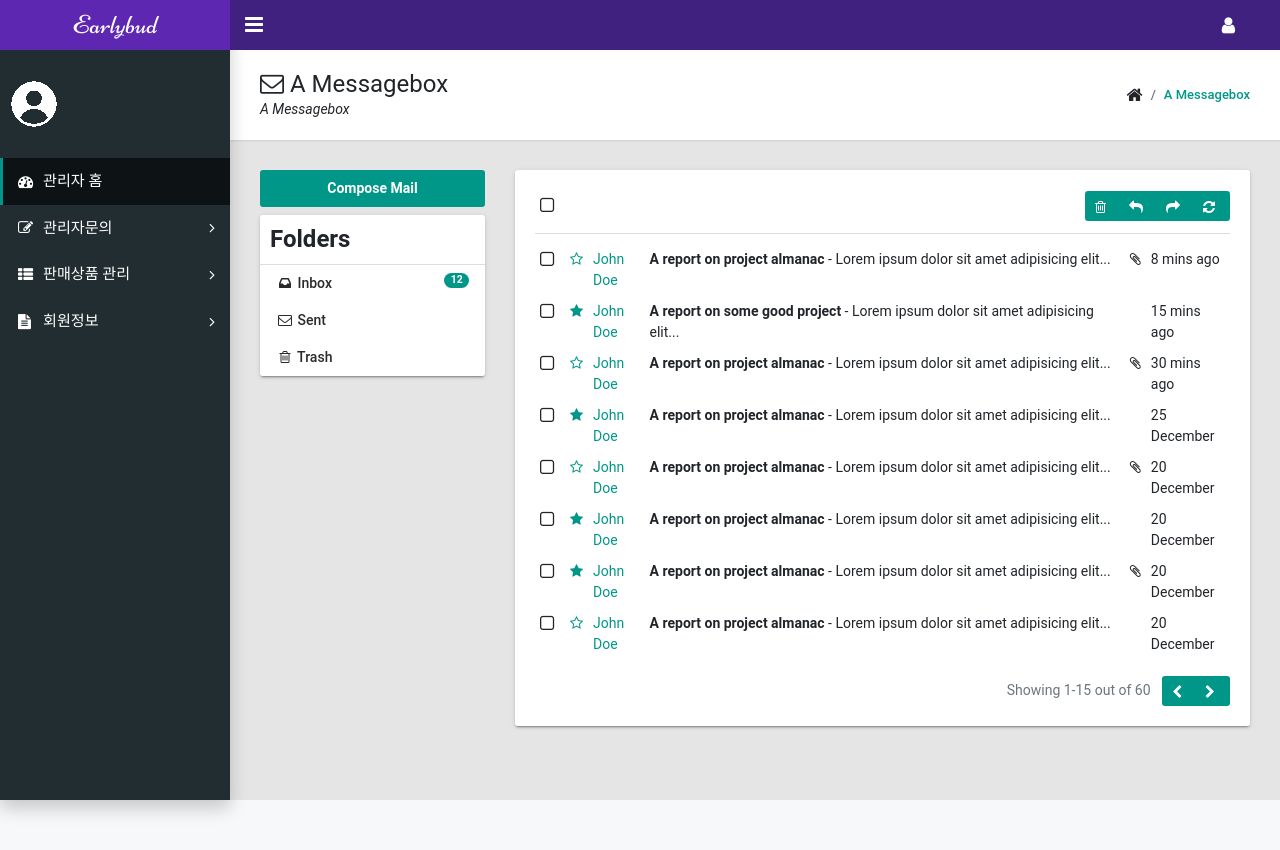
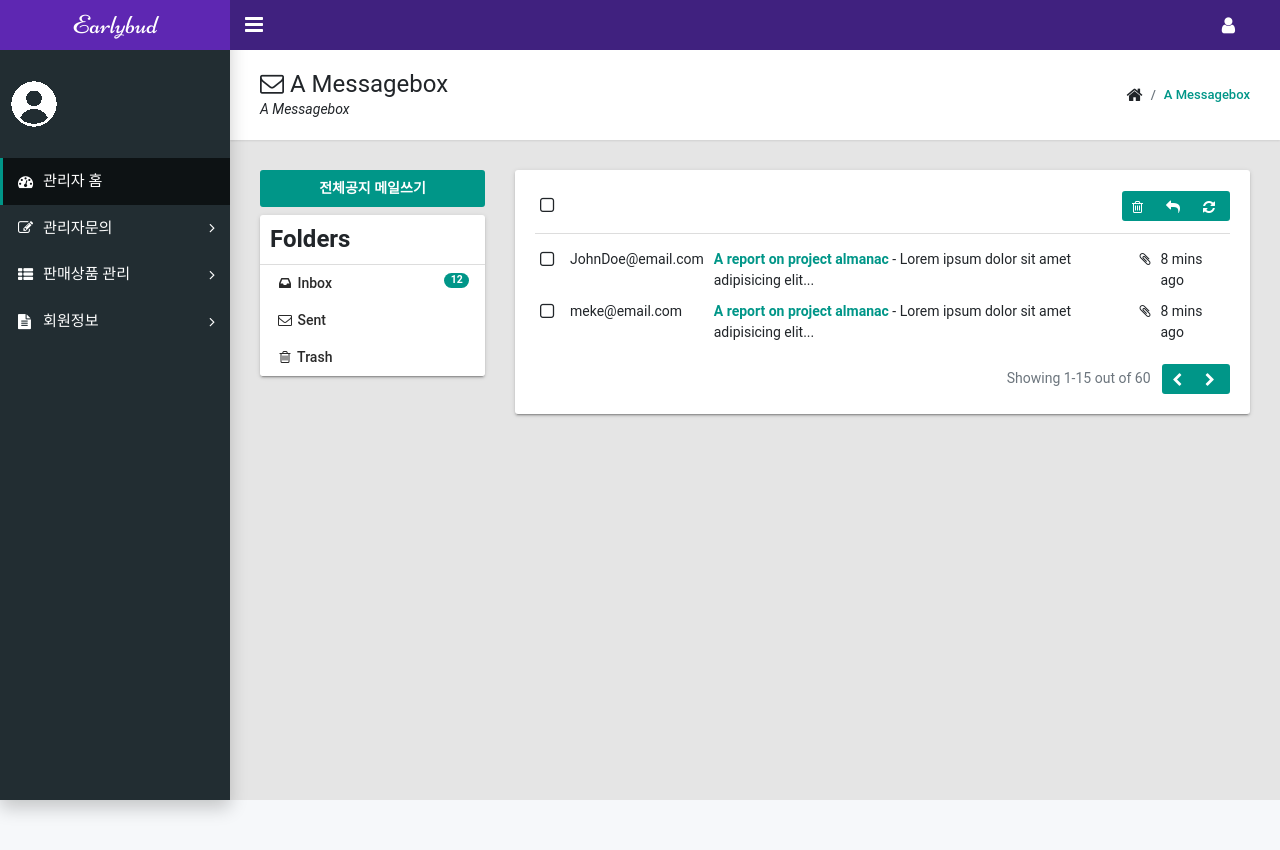
Before and after one commit to laughcryrepeat/Earlybud, a Java web app: template Earlybud/src/main/webapp/WEB-INF/views/admin/page_mailbox.jsp in a window 1280 px wide. Run offline with Spring Boot 4, a stand-in JSP engine, Linux system fonts and the light colour scheme; the template is opened without the code that fills it, so the values that code supplies are empty; the project's own start-up code is not run, and a stand-in starts its controllers and pages; some libraries are stand-ins or nearby versions.

Commit message:
member dto update

```diff
--- a/Earlybud/src/main/java/com/earlybud/member/dao/MemberDAO.java
+++ b/Earlybud/src/main/java/com/earlybud/member/dao/MemberDAO.java
@@ -3,5 +3,5 @@
 import com.earlybud.model.Member;
 
 public interface MemberDAO {
-	public Member read(String userid);
+	public Member read(String email);
 }
--- a/Earlybud/src/main/java/com/earlybud/member/dao/MemberDaoImpl.java
+++ b/Earlybud/src/main/java/com/earlybud/member/dao/MemberDaoImpl.java
@@ -13,8 +13,8 @@
 	private String ns = "com.earlybud.model.Member";
 
 	@Override
-	public Member read(String userid) {
-		return sqlSession.selectOne(ns+".read", userid);
+	public Member read(String email) {
+		return sqlSession.selectOne(ns+".read", email);
 	}
 
 }
--- a/Earlybud/src/main/java/com/earlybud/model/Auth.java
+++ b/Earlybud/src/main/java/com/earlybud/model/Auth.java
@@ -4,6 +4,6 @@
 
 @Data
 public class Auth {
-	private String userid;
-	private String auth;
+	private String email;
+	private String authority;
 }
--- a/Earlybud/src/main/java/com/earlybud/security/CustomUserDetailsService.java
+++ b/Earlybud/src/main/java/com/earlybud/security/CustomUserDetailsService.java
@@ -22,10 +22,10 @@
 	private MemberDAO dao;
 
 	@Override
-	public UserDetails loadUserByUsername(String userName) throws UsernameNotFoundException {
-		log.warn("Load User By UserName : "+userName); //userName == userid
+	public UserDetails loadUserByUsername(String email) throws UsernameNotFoundException {
+		log.warn("Load User By UserName : "+email); //userName == userid
 
-		Member member = dao.read(userName);
+		Member member = dao.read(email);
 
 		log.warn("queried by member mapper: "+member);
 
--- a/Earlybud/src/main/webapp/WEB-INF/views/admin/page_mailbox.jsp
+++ b/Earlybud/src/main/webapp/WEB-INF/views/admin/page_mailbox.jsp
@@ -19,7 +19,7 @@
       </div>
       <div class="row">
         <div class="col-md-3">
-            <button type="button" class="mb-2 btn btn-primary btn-block" id="emailBtn">Compose Mail</button>
+            <button type="button" class="mb-2 btn btn-primary btn-block" id="emailBtn1">전체공지 메일쓰기</button>
           <div class="tile p-0">
             <h4 class="tile-title folder-head">Folders</h4>
             <div class="tile-body">
@@ -44,25 +44,25 @@
               </div>
               <div class="btn-group">
                 <button class="btn btn-primary btn-sm" type="button"><i class="fa fa-trash-o"></i></button>
-                <button class="btn btn-primary btn-sm" type="button"><i class="fa fa-reply"></i></button>
-                <button class="btn btn-primary btn-sm" type="button"><i class="fa fa-share"></i></button>
+                <button id="emailBtn2" class="btn btn-primary btn-sm" type="button"><i class="fa fa-reply"></i></button>
                 <button class="btn btn-primary btn-sm" type="button"><i class="fa fa-refresh"></i></button>
               </div>
             </div>
             <div class="table-responsive mailbox-messages">
               <table class="table table-hover">
+
                 <tbody>
+
                   <tr>
                     <td>
                       <div class="animated-checkbox">
                         <label>
-                          <input type="checkbox"><span class="label-text"> </span>
+                          <input class="msg_check" type="checkbox"><span class="label-text"> </span>
                         </label>
                       </div>
                     </td>
-                    <td><a href="#"><i class="fa fa-star-o"></i></a></td>
-                    <td><a href="read-mail.html">John Doe</a></td>
-                    <td class="mail-subject"><b>A report on project almanac</b> - Lorem ipsum dolor sit amet adipisicing elit...</td>
+                    <td class="user_email">JohnDoe@email.com</td>
+                      <td class="request"><a data-toggle="modal" data-backdrop="static" data-keyboard="false" href="#msg_modal" onclick="requestMsg('JohnDoe@email.com')"><b>A report on project almanac</b></a> - Lorem ipsum dolor sit amet adipisicing elit...</td>
                     <td><i class="fa fa-paperclip"></i></td>
                     <td>8 mins ago</td>
                   </tr>
@@ -70,101 +70,18 @@
                     <td>
                       <div class="animated-checkbox">
                         <label>
-                          <input type="checkbox"><span class="label-text"> </span>
+                          <input class="msg_check" type="checkbox"><span class="label-text"> </span>
                         </label>
                       </div>
                     </td>
-                    <td><a href="#"><i class="fa fa-star"></i></a></td>
-                    <td><a href="read-mail.html">John Doe</a></td>
-                    <td><b>A report on some good project</b> - Lorem ipsum dolor sit amet adipisicing elit...</td>
-                    <td></td>
-                    <td>15 mins ago</td>
+                    <td class="user_email">meke@email.com</td>
+                      <td class="request"><a data-toggle="modal" data-backdrop="static" data-keyboard="false" href="#msg_modal" onclick="requestMsg('meke@email.com')"><b>A report on project almanac</b></a> - Lorem ipsum dolor sit amet adipisicing elit...</td>
+                    <td><i class="fa fa-paperclip"></i></td>
+                    <td>8 mins ago</td>
                   </tr>
-                  <tr>
-                    <td>
-                      <div class="animated-checkbox">
-                        <label>
-                          <input type="checkbox"><span class="label-text"> </span>
-                        </label>
-                      </div>
-                    </td>
-                    <td><a href="#"><i class="fa fa-star-o"></i></a></td>
-                    <td><a href="read-mail.html">John Doe</a></td>
-                    <td class="mail-subject"><b>A report on project almanac</b> - Lorem ipsum dolor sit amet adipisicing elit...</td>
-                    <td><i class="fa fa-paperclip"></i></td>
-                    <td>30 mins ago</td>
-                  </tr>
-                  <tr>
-                    <td>
-                      <div class="animated-checkbox">
-                        <label>
-                          <input type="checkbox"><span class="label-text"> </span>
-                        </label>
-                      </div>
-                    </td>
-                    <td><a href="#"><i class="fa fa-star"></i></a></td>
-                    <td><a href="read-mail.html">John Doe</a></td>
-                    <td class="mail-subject"><b>A report on project almanac</b> - Lorem ipsum dolor sit amet adipisicing elit...</td>
-                    <td></td>
-                    <td>25 December</td>
-                  </tr>
-                  <tr>
-                    <td>
-                      <div class="animated-checkbox">
-                        <label>
-                          <input type="checkbox"><span class="label-text"> </span>
-                        </label>
-                      </div>
-                    </td>
-                    <td><a href="#"><i class="fa fa-star-o"></i></a></td>
-                    <td><a href="read-mail.html">John Doe</a></td>
-                    <td class="mail-subject"><b>A report on project almanac</b> - Lorem ipsum dolor sit amet adipisicing elit...</td>
-                    <td><i class="fa fa-paperclip"></i></td>
-                    <td>20 December</td>
-                  </tr>
-                  <tr>
-                    <td>
-                      <div class="animated-checkbox">
-                        <label>
-                          <input type="checkbox"><span class="label-text"> </span>
-                        </label>
-                      </div>
-                    </td>
-                    <td><a href="#"><i class="fa fa-star"></i></a></td>
-                    <td><a href="read-mail.html">John Doe</a></td>
-                    <td class="mail-subject"><b>A report on project almanac</b> - Lorem ipsum dolor sit amet adipisicing elit...</td>
-                    <td></td>
-                    <td>20 December</td>
-                  </tr>
-                  <tr>
-                    <td>
-                      <div class="animated-checkbox">
-                        <label>
-                          <input type="checkbox"><span class="label-text"> </span>
-                        </label>
-                      </div>
-                    </td>
-                    <td><a href="#"><i class="fa fa-star"></i></a></td>
-                    <td><a href="read-mail.html">John Doe</a></td>
-                    <td class="mail-subject"><b>A report on project almanac</b> - Lorem ipsum dolor sit amet adipisicing elit...</td>
-                    <td><i class="fa fa-paperclip"></i></td>
-                    <td>20 December</td>
-                  </tr>
-                  <tr>
-                    <td>
-                      <div class="animated-checkbox">
-                        <label>
-                          <input type="checkbox"><span class="label-text"> </span>
-                        </label>
-                      </div>
-                    </td>
-                    <td><a href="#"><i class="fa fa-star-o"></i></a></td>
-                    <td><a href="read-mail.html">John Doe</a></td>
-                    <td class="mail-subject"><b>A report on project almanac</b> - Lorem ipsum dolor sit amet adipisicing elit...</td>
-                    <td></td>
-                    <td>20 December</td>
-                  </tr>
+
                 </tbody>
+
               </table>
             </div>
             <div class="text-right"><span class="text-muted mr-2">Showing 1-15 out of 60</span>
@@ -178,20 +95,83 @@
       </div>
 
   <!-- Modal -->
-  <div class="modal fade" id="myModal" role="dialog">
+  <div class="modal fade" id="sendEmail" role="dialog">
     <div class="modal-dialog">
 
       <!-- Modal content-->
       <div class="modal-content">
         <div class="modal-header">
-          <h4 class="modal-title">Modal Header</h4>
+          <h4 class="modal-title">관리자이메일보내기</h4>
         <button type="button" class="close" data-dismiss="modal">×</button>
         </div>
         <div class="modal-body">
-          <p>Some text in the modal.</p>
+          <p>Send Email</p>
+            <form name="email_modal" method="post" action="email/send">
+                <input id="mailfrom" name="mailfrom" class="form-control" value="admin.email" type="hidden" >
+                <div class="form-group">
+                  <label class="control-label">제목</label>
+                  <input id="mailsubject" name="mailsubject" class="form-control" type="text" >
+                </div>
+                <div class="form-group">
+                  <label class="control-label">Email</label>
+                  <input id="mailto" name="mailto" class="form-control" type="text" >
+                </div>
+                <div class="form-group">
+                  <label class="control-label">참조 CC</label>
+                  <input id="mailcc" name="mailcc" class="form-control" type="text" >
+                </div>
+                <div class="form-group">
+                  <label class="control-label">숨은참조 BCC</label>
+                  <input id="mailbcc" name="mailbcc" class="form-control" type="text" >
+                </div>
+                <div class="form-group">
+                  <label class="control-label">내용</label>
+                  <textarea id="mailcontent" name="mailcontent" class="form-control" rows="4" ></textarea>
+                </div>
+            </form>
         </div>
         <div class="modal-footer">
-          <button type="button" class="btn btn-default" data-dismiss="modal">Close</button>
+            <button type="button" id="send" class="btn btn-default" >Send</button>
+            <button type="button" class="btn btn-default" data-dismiss="modal">Close</button>
+        </div>
+      </div>
+    </div>
+  </div>
+
+  <!-- Modal2 -->
+  <div class="modal fade" id="msg_modal" role="dialog">
+    <div class="modal-dialog">
+
+      <!-- Modal2 content-->
+      <div class="modal-content">
+        <div class="modal-header">
+          <h4 class="modal-title">문의 메세지보기</h4>
+        <button type="button" class="close" data-dismiss="modal">×</button>
+        </div>
+        <div class="modal-body">
+          <p>Request Message</p>
+            <form name="msg_form" method="post" action="email/send">
+                <div class="form-group">
+                  <label class="control-label">제목</label>
+                  <input id="msg_subject" name="msg_subject" class="form-control" type="text" readonly >
+                </div>
+                <div class="form-group">
+                  <label class="control-label">From</label>
+                  <input id="msg_from" name="msg_from" class="form-control" readonly >
+                </div>
+                <div class="form-group">
+                  <label class="control-label">Date</label>
+                  <input id="msg_date" name="msg_date" class="form-control" readonly >
+                </div>
+                <div class="form-group">
+                  <label class="control-label">내용</label>
+                  <textarea id="msg_content" name="msg_content" class="form-control" rows="4" readonly></textarea>
+                </div>
+            </form>
+        </div>
+        <div class="modal-footer">
+            <button type="button" id="reply" class="btn btn-default" data-dismiss="modal" >Reply</button>
+            <button type="button" class="btn btn-default" data-dismiss="modal">Close</button>
         </div>
       </div>
     </div>
@@ -199,20 +179,47 @@
 
     </main>
     <!-- Essential javascripts for application to work-->
-    <script src="js/jquery-3.2.1.min.js"></script>
-    <script src="js/popper.min.js"></script>
-    <script src="js/bootstrap.min.js"></script>
-    <script src="js/main.js"></script>
+    <script src="${pageContext.request.contextPath}/js/admin/jquery-3.2.1.min.js"></script>
+    <script src="${pageContext.request.contextPath}/js/admin/popper.min.js"></script>
+    <script src="${pageContext.request.contextPath}/js/admin/bootstrap.min.js"></script>
+    <script src="${pageContext.request.contextPath}/js/admin/main.js"></script>
     <!-- The javascript plugin to display page loading on top-->
-    <script src="js/plugins/pace.min.js"></script>
-    <!-- Page specific javascripts-->
-    <!-- Google analytics script-->
+    <script src="${pageContext.request.contextPath}/js/admin/plugins/pace.min.js"></script>
+    <!-- Page specific javascript-->
     <script type="text/javascript">
+        var modal1 = $("#sendEmail");
+        var modal2 = $("#msg_modal");
+        var email = {};
       $(document).ready(function(){
-         $("#emailBtn").click(function(){
-             $("#myModal").modal();
+          $("#emailBtn1").click(function(){
+              modal1.find("input").val("");
+              modal1.find("textarea").val("");
+              $("#sendEmail").modal({backdrop: 'static', keyboard: false});
+
          });
+
+          $("#reply").click(function(){
+              $('#mailto').val(msg_form.msg_from.value);
+              $("#sendEmail").modal({backdrop: 'static', keyboard: false});
+         });
+
+         $("#send").click(function(){
+              var serializeArray = modal1.serializeArray();
+              console.log("before send email");
+              $.ajax({
+                method: 'post',
+                url: '../admin/send_mail',
+                data: serializeArray,
+                success: function(){
+                    console.log("success");
+                }
+            });
+            modal1.modal("hide");
+        });
       });
+      function requestMsg(useremail){
+          $('#msg_from').val(useremail);
+      }
     </script>
   </body>
 </html>
```
Also changed, not shown: Earlybud/src/main/java/com/earlybud/model/Member.java (+9 -8 lines), Earlybud/src/main/java/com/earlybud/security/model/EarlybudUser.java (+4 -4 lines), Earlybud/src/main/resources/mybatis/Member.xml (+14 -11 lines), Earlybud/src/main/webapp/WEB-INF/views/admin/member_data.jsp (+33 -16 lines), 1 other file.
